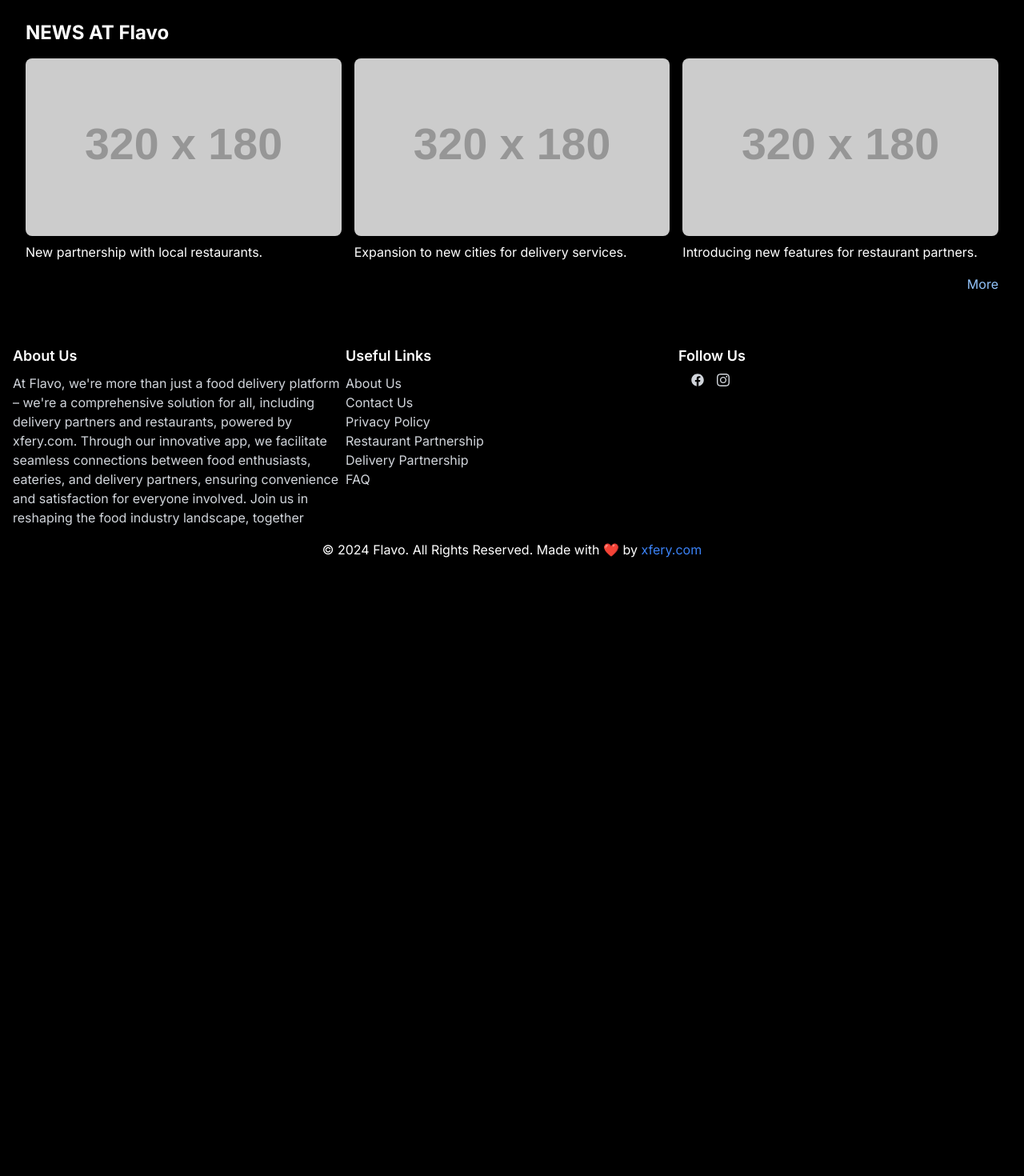
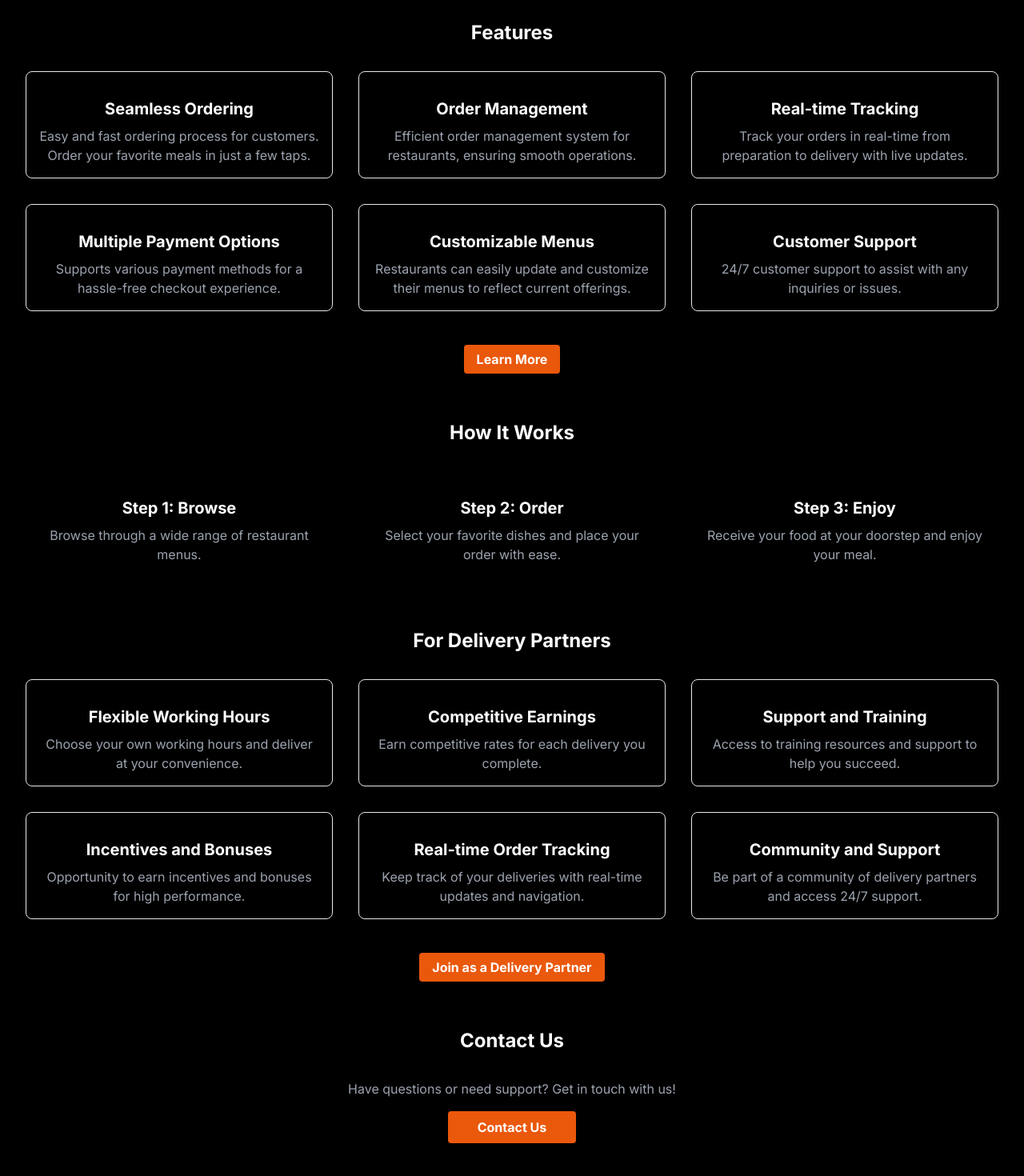
Before and after one commit to backhams/yumzweb, a Next.js app: page / in a window 1280 px wide. Shown: the part 680-2150 px from the top of the page at 80% size. Before the commit the page ends 1411 px from the top, so only its background shows below. Built offline with nearby package versions, Linux system fonts and the light colour scheme.

Commit message:
updated home page from dummy image to features offer

```diff
--- a/src/app/about_us/AboutUs.js
+++ b/src/app/about_us/AboutUs.js
@@ -10,7 +10,7 @@
                 <div className='md:mx-28 mb-16'>
                     <h1 className="text-2xl font-bold mb-4 mt-10 text-white">About Us</h1>
                     <p className="mb-4 text-white">
-                        Welcome to Flavo, powered by xfery.com – your all-in-one platform revolutionizing the food industry!
+                        Welcome to Flavo (xferyfood), powered by xfery.com – your all-in-one platform revolutionizing the food industry!
                     </p>
                     <p className="mb-4 text-white">
                         At Flavo, we&apos;ve crafted a seamless experience where customers can indulge in their favorite dishes with just a few taps. Our innovative food delivery app connects customers with a diverse range of restaurants, ensuring that cravings are satisfied with ease.
--- a/src/app/footer/page.js
+++ b/src/app/footer/page.js
@@ -11,7 +11,7 @@
         <div className="flex flex-wrap justify-center">
           <div className="w-full md:w-1/2 lg:w-1/3 mb-6 md:mb-0">
             <h4 className="text-lg font-semibold mb-2 text-white">About Us</h4>
-            <p className="text-gray-300">At Flavo, we&apos;re more than just a food delivery platform – we&apos;re a comprehensive solution for all, including delivery partners and restaurants, powered by xfery.com. Through our innovative app, we facilitate seamless connections between food enthusiasts, eateries, and delivery partners, ensuring convenience and satisfaction for everyone involved. Join us in reshaping the food industry landscape, together</p>
+            <p className="text-gray-300">At Flavo (xferyfood), we&apos;re more than just a food delivery platform – we&apos;re a comprehensive solution for all, including delivery partners and restaurants, powered by xfery.com. Through our innovative app, we facilitate seamless connections between food enthusiasts, eateries, and delivery partners, ensuring convenience and satisfaction for everyone involved. Join us in reshaping the food industry landscape, together</p>
           </div>
           <div className="w-full md:w-1/2 lg:w-1/3 mb-6 md:mb-0">
             <h4 className="text-lg font-semibold mb-2 text-white">Useful Links</h4>
--- a/src/app/home/Home.js
+++ b/src/app/home/Home.js
@@ -1,5 +1,5 @@
 "use client"
-import React, { useState } from 'react';
+import React from 'react';
 import Footer from '../footer/page';
 import Navbar from '../navbar/page';
 import Slider from 'react-slick';
@@ -18,9 +18,13 @@
         slidesToScroll: 1
     };
 
+    const scrollToTop = () => {
+        window.scrollTo({ top: 0, behavior: 'smooth' });
+    };
+
     return (
         <div className="text-white mt-48 bg-black">
-            <div className=" px-4 sm:px-6 lg:px-8 pt-4 w-full mx-auto">
+            <div className="px-4 sm:px-6 lg:px-8 pt-4 w-full mx-auto">
                 <div className="pb-16">
                     <div className="fixed z-50"> {/* Ensuring Navbar is on top */}
                         <Navbar />
@@ -41,41 +45,118 @@
                             </div>
                         </div>
                         <Slider {...settings} className="md:w-1/3 mt-8 md:mt-0 z-0">
-
                             <img src="/menu.png" alt="Slide 1" className="rounded-lg shadow-lg w-full" style={{ maxWidth: "320px", height: "280px" }} />
-
                             <img src="/all.png" alt="Slide 1" className="rounded-lg shadow-lg w-full" style={{ maxWidth: "420px", height: "480px" }} />
-
-
                             <img src="/specialmenu.png" alt="Slide 2" className="rounded-lg shadow-lg w-full" style={{ maxWidth: "320px", height: "280px" }} />
-
-
-                                <img src="/dashboard.png" alt="Slide 3" className="rounded-lg shadow-lg w-full"  style={{ maxWidth: "320px", height: "300px" }} />
-
-
+                            <img src="/dashboard.png" alt="Slide 3" className="rounded-lg shadow-lg w-full" style={{ maxWidth: "320px", height: "300px" }} />
                             <img src="/tracking.png" alt="Slide 4" className="rounded-lg shadow-lg w-full" style={{ maxWidth: "320px", height: "280px" }} />
-
                         </Slider>
                     </div>
                 </div>
                 <div className="py-8">
-                    <h2 className="text-2xl font-bold">NEWS AT Flavo</h2>
-                    <div className="grid grid-cols-1 md:grid-cols-3 gap-4 mt-4">
-                        <div>
-                            <img src="https://placehold.co/320x180" alt="News Image" className="rounded-lg w-full" />
-                            <p className="mt-2">New partnership with local restaurants.</p>
+                    <h2 className="text-2xl font-bold text-center">Features</h2>
+                    <div className="grid grid-cols-1 md:grid-cols-2 lg:grid-cols-3 gap-8 mt-8">
+                        <div className="text-center p-4 border rounded-lg hover:bg-gray-800 transition duration-300">
+                            <h3 className="mt-4 text-xl font-bold">Seamless Ordering</h3>
+                            <p className="mt-2 text-gray-400">Easy and fast ordering process for customers. Order your favorite meals in just a few taps.</p>
                         </div>
-                        <div>
-                            <img src="https://placehold.co/320x180" alt="News Image" className="rounded-lg w-full" />
-                            <p className="mt-2">Expansion to new cities for delivery services.</p>
+                        <div className="text-center p-4 border rounded-lg hover:bg-gray-800 transition duration-300">
+                            <h3 className="mt-4 text-xl font-bold">Order Management</h3>
+                            <p className="mt-2 text-gray-400">Efficient order management system for restaurants, ensuring smooth operations.</p>
                         </div>
-                        <div>
-                            <img src="https://placehold.co/320x180" alt="News Image" className="rounded-lg w-full" />
-                            <p className="mt-2">Introducing new features for restaurant partners.</p>
+                        <div className="text-center p-4 border rounded-lg hover:bg-gray-800 transition duration-300">
+                            <h3 className="mt-4 text-xl font-bold">Real-time Tracking</h3>
+                            <p className="mt-2 text-gray-400">Track your orders in real-time from preparation to delivery with live updates.</p>
+                        </div>
+                        <div className="text-center p-4 border rounded-lg hover:bg-gray-800 transition duration-300">
+                            <h3 className="mt-4 text-xl font-bold">Multiple Payment Options</h3>
+                            <p className="mt-2 text-gray-400">Supports various payment methods for a hassle-free checkout experience.</p>
+                        </div>
+                        <div className="text-center p-4 border rounded-lg hover:bg-gray-800 transition duration-300">
+                            <h3 className="mt-4 text-xl font-bold">Customizable Menus</h3>
+                            <p className="mt-2 text-gray-400">Restaurants can easily update and customize their menus to reflect current offerings.</p>
+                        </div>
+                        <div className="text-center p-4 border rounded-lg hover:bg-gray-800 transition duration-300">
+                            <h3 className="mt-4 text-xl font-bold">Customer Support</h3>
+                            <p className="mt-2 text-gray-400">24/7 customer support to assist with any inquiries or issues.</p>
                         </div>
                     </div>
-                    <div className="text-right mt-4">
-                        <a href="#" className="text-blue-300 hover:text-blue-400">More</a>
+                    <div className="text-center mt-12">
+                        <a href="#" className="bg-orange-600 hover:bg-orange-700 text-white font-bold py-2 px-4 rounded">Learn More</a>
+                    </div>
+                </div>
+
+                <div className="py-8">
+                    <h2 className="text-2xl font-bold text-center">How It Works</h2>
+                    <div className="grid grid-cols-1 md:grid-cols-3 gap-8 mt-8">
+                        <div className="text-center p-4">
+                            <h3 className="mt-4 text-xl font-bold">Step 1: Browse</h3>
+                            <p className="mt-2 text-gray-400">Browse through a wide range of restaurant menus.</p>
+                        </div>
+                        <div className="text-center p-4">
+                            <h3 className="mt-4 text-xl font-bold">Step 2: Order</h3>
+                            <p className="mt-2 text-gray-400">Select your favorite dishes and place your order with ease.</p>
+                        </div>
+                        <div className="text-center p-4">
+                            <h3 className="mt-4 text-xl font-bold">Step 3: Enjoy</h3>
+                            <p className="mt-2 text-gray-400">Receive your food at your doorstep and enjoy your meal.</p>
+                        </div>
+                    </div>
+                </div>
+
+                <div className="py-8">
+                    <h2 className="text-2xl font-bold text-center">For Delivery Partners</h2>
+                    <div className="grid grid-cols-1 md:grid-cols-3 gap-8 mt-8">
+                        <div className="text-center p-4 border rounded-lg hover:bg-gray-800 transition duration-300">
+                            <h3 className="mt-4 text-xl font-bold">Flexible Working Hours</h3>
+                            <p className="mt-2 text-gray-400">Choose your own working hours and deliver at your convenience.</p>
+                        </div>
+                        <div className="text-center p-4 border rounded-lg hover:bg-gray-800 transition duration-300">
+                            <h3 className="mt-4 text-xl font-bold">Competitive Earnings</h3>
+                            <p className="mt-2 text-gray-400">Earn competitive rates for each delivery you complete.</p>
+                        </div>
+                        <div className="text-center p-4 border rounded-lg hover:bg-gray-800 transition duration-300">
+                            <h3 className="mt-4 text-xl font-bold">Support and Training</h3>
+                            <p className="mt-2 text-gray-400">Access to training resources and support to help you succeed.</p>
+                        </div>
+                        <div className="text-center p-4 border rounded-lg hover:bg-gray-800 transition duration-300">
+                            <h3 className="mt-4 text-xl font-bold">Incentives and Bonuses</h3>
+                            <p className="mt-2 text-gray-400">Opportunity to earn incentives and bonuses for high performance.</p>
+                        </div>
+                        <div className="text-center p-4 border rounded-lg hover:bg-gray-800 transition duration-300">
+                            <h3 className="mt-4 text-xl font-bold">Real-time Order Tracking</h3>
+                            <p className="mt-2 text-gray-400">Keep track of your deliveries with real-time updates and navigation.</p>
+                        </div>
+                        <div className="text-center p-4 border rounded-lg hover:bg-gray-800 transition duration-300">
+                            <h3 className="mt-4 text-xl font-bold">Community and Support</h3>
+                            <p className="mt-2 text-gray-400">Be part of a community of delivery partners and access 24/7 support.</p>
+                        </div>
+                    </div>
+                    <div className="text-center mt-12">
+                        <a href="#" onClick={scrollToTop} className="bg-orange-600 hover:bg-orange-700 text-white font-bold py-2 px-4 rounded">Join as a Delivery Partner</a>
+                    </div>
+                </div>
+
+                {/* <div className="py-8">
+                    <h2 className="text-2xl font-bold text-center">Testimonials</h2>
+                    <div className="grid grid-cols-1 md:grid-cols-3 gap-8 mt-8">
+                        <div className="text-center p-4 border rounded-lg">
+                            <p className="mt-2 text-gray-400">"Flavo has completely transformed the way I order food. It's so convenient and easy to use!" - Jane Doe</p>
+                        </div>
+                        <div className="text-center p-4 border rounded-lg">
+                            <p className="mt-2 text-gray-400">"As a restaurant owner, Flavo's order management system has streamlined our operations." - John Smith</p>
+                        </div>
+                        <div className="text-center p-4 border rounded-lg">
+                            <p className="mt-2 text-gray-400">"Real-time tracking is a game-changer. I always know when my food will arrive." - Sarah Lee</p>
+                        </div>
+                    </div>
+                </div> */}
+
+                <div className="py-8">
+                    <h2 className="text-2xl font-bold text-center">Contact Us</h2>
+                    <div className="text-center mt-8">
+                        <p className="text-gray-400">Have questions or need support? Get in touch with us!</p>
+                        <a href="mailto:yumzinform@gmail.com " className="mt-4 block bg-orange-600 hover:bg-orange-700 text-white font-bold py-2 px-4 rounded mx-auto w-40">Contact Us</a>
                     </div>
                 </div>
             </div>
```
Lines whose indentation alone changed are shown as unchanged.
